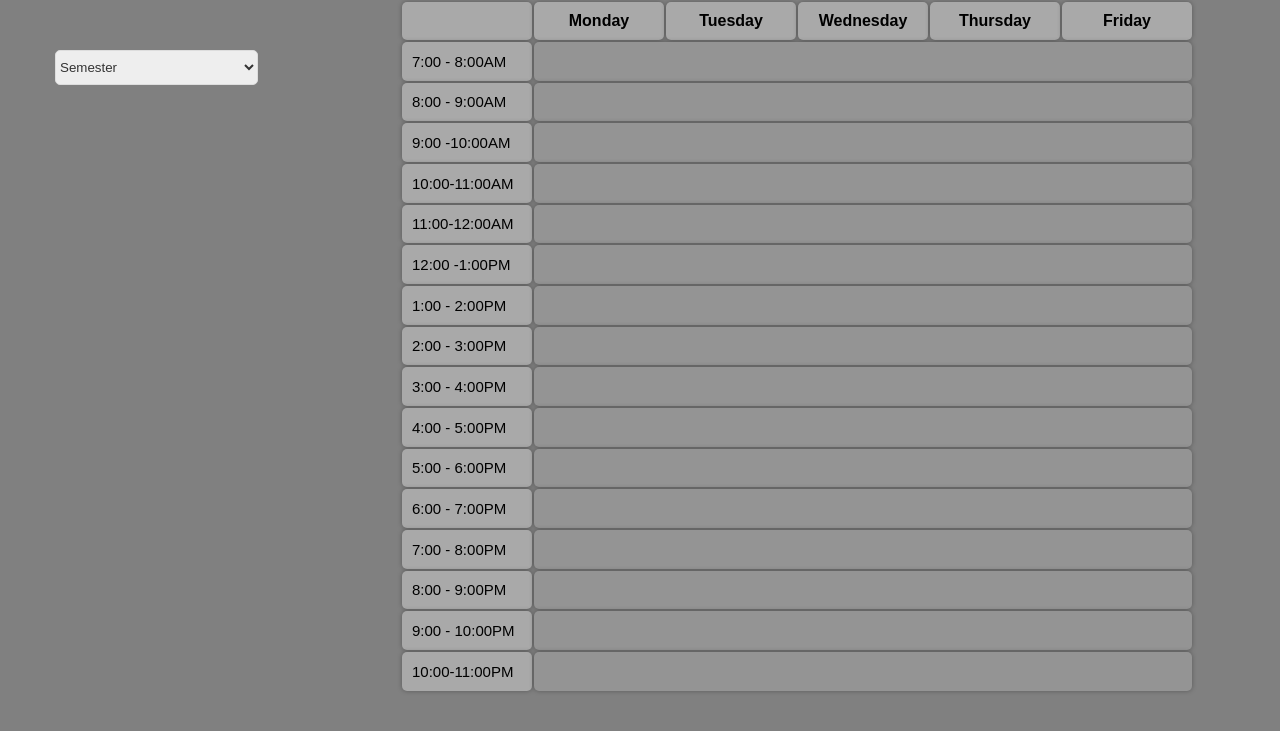
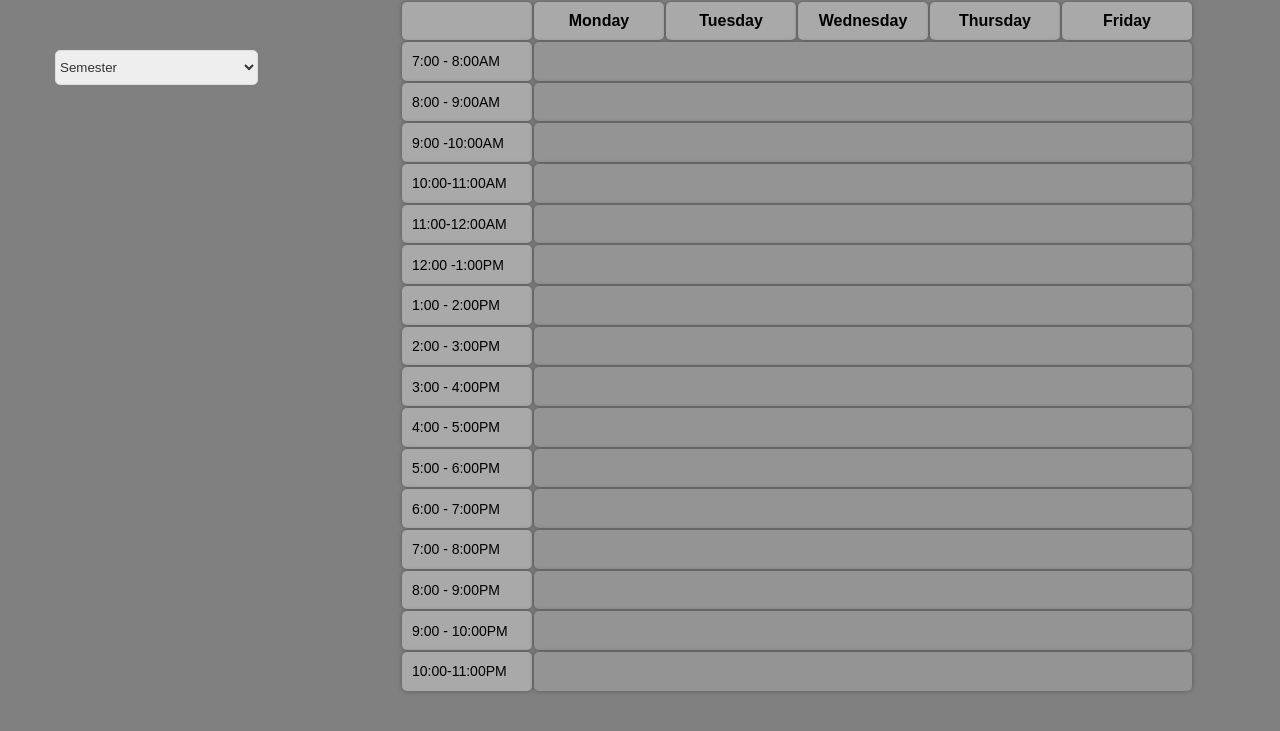
Before and after one commit to SeifSultan03/schedrepo.github.ip, a Flask app: page / in a window 1280 px wide. Shown: the part 50-781 px from the top of the page. Run offline with Flask 2, Linux system fonts and the light colour scheme.

Commit message:
mobile size fix

```diff
--- a/static/main.css
+++ b/static/main.css
@@ -55,7 +55,7 @@ table td{
     box-shadow: 0px 0px 5px rgba(0, 0, 0, 0.3);
     margin: 100px;
     padding: 10px;
-    font-size: 15px;
+    font-size: 14px;
     height: 18.667px;
 }
 
```
